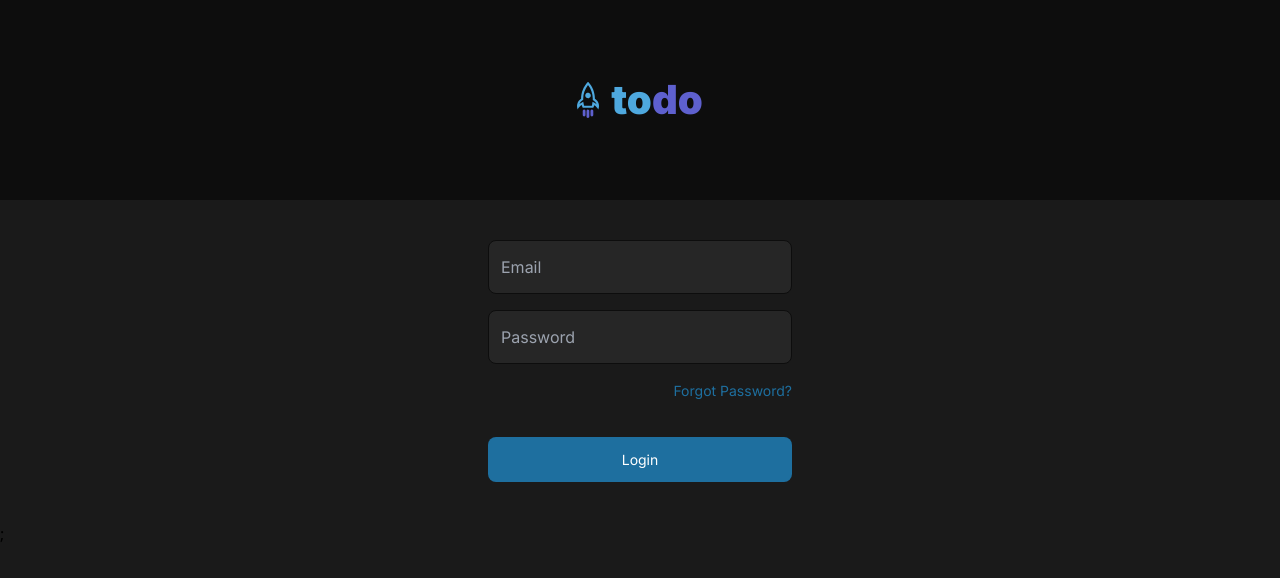
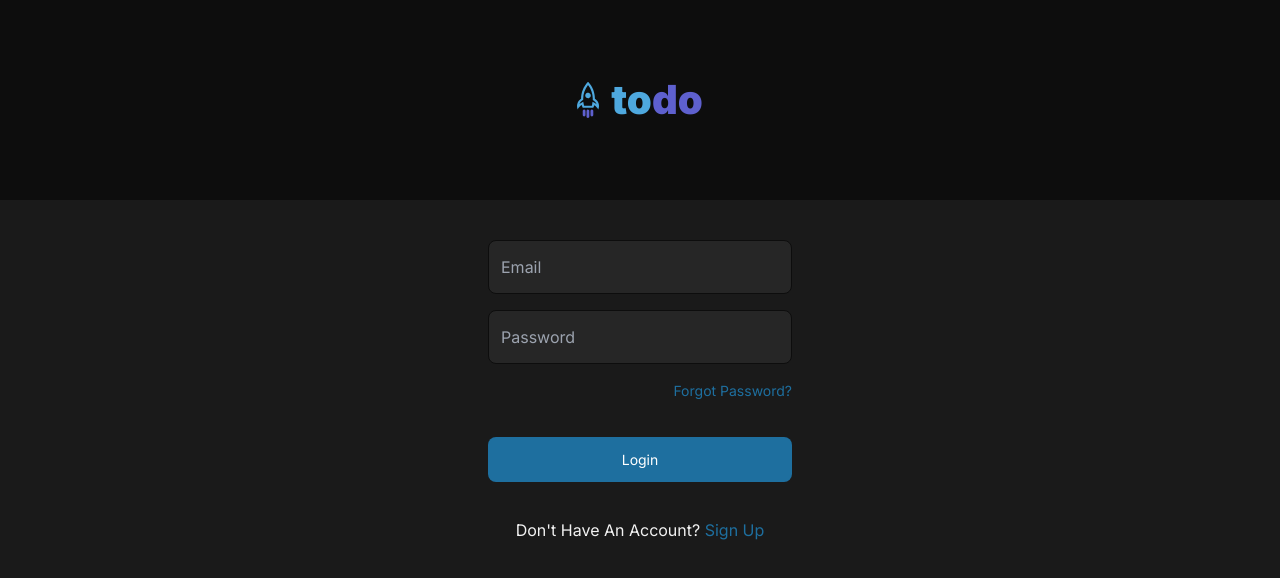
Before and after one commit to Ben-Tewfik/todo_list, a Next.js app: page /login in a window 1280 px wide. Shown: the top 578 px of the page. Built offline with nearby package versions, Linux system fonts and the light colour scheme; no server answers.

Commit message:
add link to both signup and login component to navigate bewteen the two of them

```diff
--- a/src/components/Login.jsx
+++ b/src/components/Login.jsx
@@ -1,6 +1,7 @@
 import { Inter } from "next/font/google";
 import TodoLogo from "./TodoLogo";
 import { useGlobalContext } from "@/Context/AppContext";
+import Link from "next/link";
 const inter = Inter({ subsets: ["latin"] });
 export default function Login() {
   const { openForgotPasswordModal } = useGlobalContext();
@@ -30,6 +31,16 @@ export default function Login() {
         <button className="bg-darkblue w-full mt-5 p-3 text-white text-[14px] capitalize rounded-lg hover:bg-blue transition-all duration-300">
           login
         </button>
+        <p className="text-gray100 capitalize mt-5">
+          don&apos;t have an account?
+          <Link
+            href={"/signup"}
+            className="text-darkblue hover:text-blue transition-all duration-300"
+          >
+            {" "}
+            sign up
+          </Link>
+        </p>
       </form>
     </section>
   );
--- a/src/components/Signup.jsx
+++ b/src/components/Signup.jsx
@@ -2,6 +2,7 @@ import { useGlobalContext } from "@/Context/AppContext";
 import TodoLogo from "./TodoLogo";
 import { Inter } from "next/font/google";
 import { useState } from "react";
+import Link from "next/link";
 const inter = Inter({ subsets: ["latin"] });
 export default function Signup() {
   const { signup } = useGlobalContext();
@@ -41,6 +42,16 @@ export default function Signup() {
         >
           Signup
         </button>
+        <p className="text-gray100 capitalize mt-5">
+          have an account?
+          <Link
+            href={"/login"}
+            className="text-darkblue hover:text-blue transition-all duration-300"
+          >
+            {" "}
+            sign in
+          </Link>
+        </p>
       </form>
     </section>
   );
```
